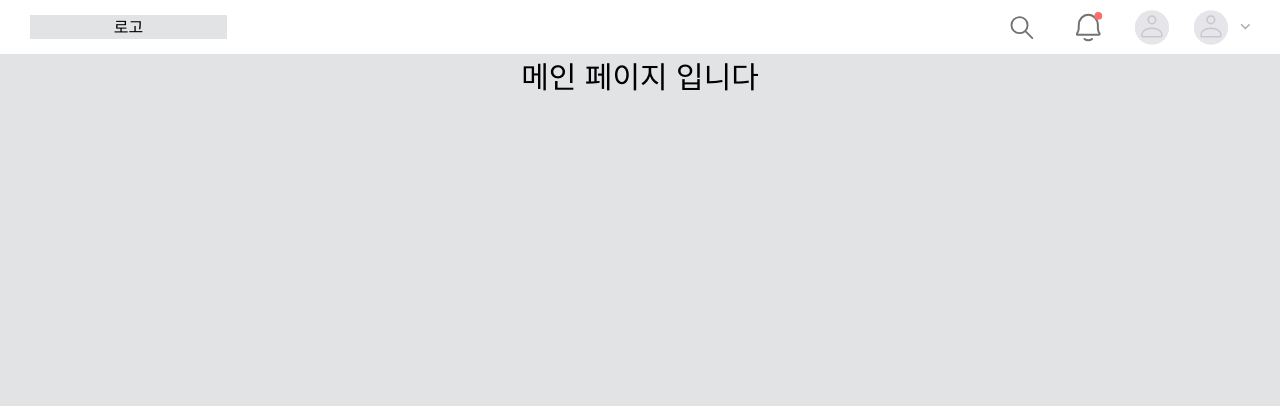
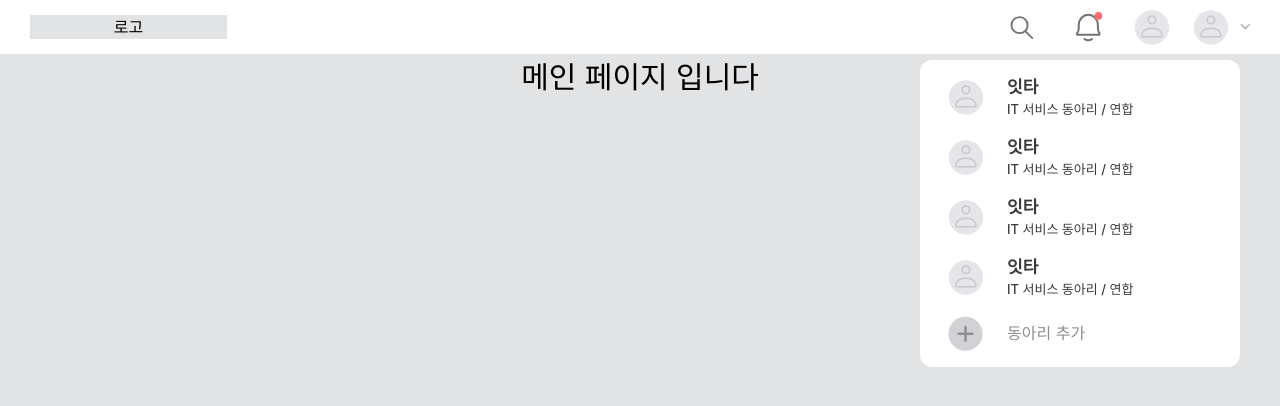
Before and after one commit to Cluting/cluting-frontend, a React (Create React App) app: page / in a window 1280 px wide. Shown: the top 406 px of the page. Built offline with nearby package versions, Linux system fonts and the light colour scheme; a web font is replaced by a local one.

Commit message:
✨ feat: 운영진 프로필 드롭다운 추가

```diff
--- a/src/App.css
+++ b/src/App.css
@@ -41,3 +41,7 @@
 .flex-center {
   @apply flex justify-center items-center;
 }
+
+.dropdown-list {
+  @apply p-2 rounded-[8px] hover:bg-gray-100 flex items-center;
+}
--- /dev/null
+++ b/src/components/AdminProfileDropdown.tsx
@@ -0,0 +1,68 @@
+export default function AdminProfileDropdown() {
+  return (
+    <div className="absolute top-[50px] right-[10px] bg-white-100 z-50 w-[320px] h-auto p-2 rounded-[12px]">
+      <ul>
+        <li className="dropdown-list">
+          <img
+            src="assets/ic-profile.svg"
+            alt="프로필"
+            className="w-[35px] h-[35px] mx-3"
+          />
+          <div className="flex flex-col text-left mx-3">
+            <p className="text-body text-gray-900">잇타</p>
+            <p className="text-caption text-gray-900">
+              IT 서비스 동아리 / 연합
+            </p>
+          </div>
+        </li>
+        <li className="dropdown-list">
+          <img
+            src="assets/ic-profile.svg"
+            alt="프로필"
+            className="w-[35px] h-[35px] mx-3"
+          />
+          <div className="flex flex-col text-left mx-3">
+            <p className="text-body text-gray-900">잇타</p>
+            <p className="text-caption text-gray-900">
+              IT 서비스 동아리 / 연합
+            </p>
+          </div>
+        </li>
+        <li className="dropdown-list">
+          <img
+            src="assets/ic-profile.svg"
+            alt="프로필"
+            className="w-[35px] h-[35px] mx-3"
+          />
+          <div className="flex flex-col text-left mx-3">
+            <p className="text-body text-gray-900">잇타</p>
+            <p className="text-caption text-gray-900">
+              IT 서비스 동아리 / 연합
+            </p>
+          </div>
+        </li>
+        <li className="dropdown-list">
+          <img
+            src="assets/ic-profile.svg"
+            alt="프로필"
+            className="w-[35px] h-[35px] mx-3"
+          />
+          <div className="flex flex-col text-left mx-3">
+            <p className="text-body text-gray-900">잇타</p>
+            <p className="text-caption text-gray-900">
+              IT 서비스 동아리 / 연합
+            </p>
+          </div>
+        </li>
+        <li className="dropdown-list">
+          <img
+            src="assets/ic-add.svg"
+            alt="운영자 계정 프로필"
+            className="w-[35px] h-[35px] mx-3"
+          />
+          <p className="mx-3 text-gray-600">동아리 추가</p>
+        </li>
+      </ul>
+    </div>
+  );
+}
--- a/src/components/Header.tsx
+++ b/src/components/Header.tsx
@@ -1,9 +1,11 @@
 import { useState } from "react";
 import { Link } from "react-router-dom";
+import AdminProfileDropdown from "./AdminProfileDropdown";
 
 export default function Header() {
   const [isLogin, setIsLogin] = useState(true);
   const [isLoginPage, setIsLoginPage] = useState(false); // 로그인/회원가입 페이지 여부
+  const [adminProfile, setAdminProfile] = useState(true); //운영진 프로필 드롭다운
 
   return (
     <nav className="fixed z-[999] w-full h-[54px] bg-white-100 px-[30px] flex justify-between items-center">
@@ -29,6 +31,12 @@ export default function Header() {
                     alt="개인 계정 프로필"
                     className="w-[35px] h-[35px] mx-3"
                   />
+                  <button
+                    className="relative flex items-center"
+                    onClick={() => {
+                      setAdminProfile(!adminProfile);
+                    }}
+                  >
                     <img
                       src="assets/ic-profile.svg"
                       alt="운영자 계정 프로필"
@@ -39,6 +47,8 @@ export default function Header() {
                       alt="운영자 계정 프로필 드롭다운"
                       className="w-[10px] h-[10px]"
                     />
+                    {adminProfile && <AdminProfileDropdown />}
+                  </button>
                 </>
               )}
             </>
--- a/tailwind.config.js
+++ b/tailwind.config.js
@@ -19,6 +19,10 @@ module.exports = {
         xl: "1200px"
         // => @media (min-width: 1280px) { ... }
       },
+      fontSize: {
+        body: ["17px", { lineHeight: "22px", fontWeight: "600" }],
+        caption: ["13px", { lineHeight: "22px", fontWeight: "500" }]
+      },
       colors: {
         black: {
           100: "#787878",
@@ -36,10 +40,10 @@ module.exports = {
           100: "#FFFFFF"
         },
         gray: {
-          100: "#DEDEDE",
-          200: "#C4C4C4",
-          300: "#ABABAB",
-          400: "#919191"
+          100: "#F2F2F7", //gray01
+          200: "#E5E5EA", //gray02
+          600: "#8E8E93", //gray06
+          900: "#3A3A3C" //gray09
         },
         blue: {
           100: "#FFFFFF",
```
Also changed, not shown: public/assets/ic-add.svg (added). Lines whose indentation alone changed are shown as unchanged.
